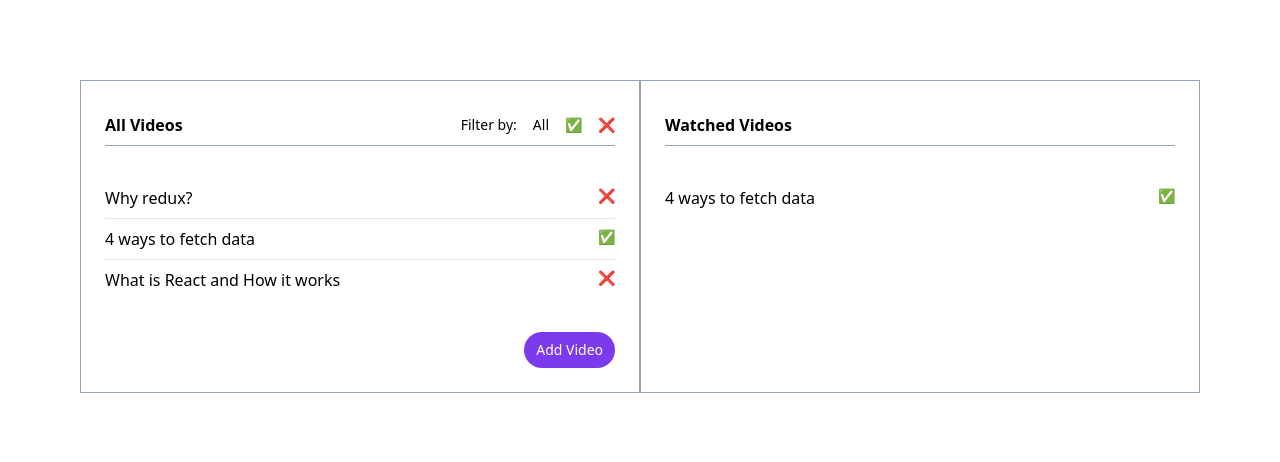
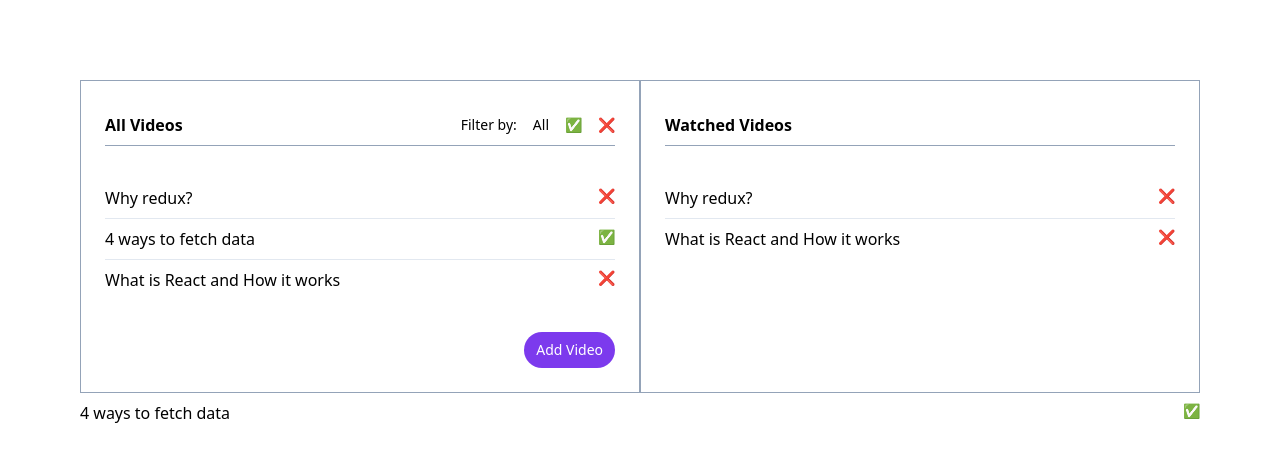
Before and after one commit to Nabi171/M10-videoLws, a React (Create React App) app: page / in a window 1280 px wide. Shown: the top 462 px of the page. Built offline with nearby package versions, Linux system fonts and the light colour scheme.

Commit message:
changes in code

```diff
--- a/src/App.js
+++ b/src/App.js
@@ -2,7 +2,7 @@ import React from "react";
 import AddVideo from "./components/AddVideo";
 import AllVideos from "./components/Allvideos";
 import Filters from "./components/Filters";
-// import WatchedVideos from "./components/WatchedVideos";
+import WatchedVideos from "./components/WatchedVideos";
 import UnwatchedVideo from "./components/UnwatchedVideo";
 
 function App() {
@@ -21,9 +21,10 @@ function App() {
                     <div className="border-b py-2 border-slate-400">
                         <span className="font-bold">Watched Videos</span>
                     </div>
-                    <UnwatchedVideo />
+                    <WatchedVideos />
                 </div>
             </div>
+            <UnwatchedVideo />
         </div>
     );
 }
--- a/src/components/VideoItem.js
+++ b/src/components/VideoItem.js
@@ -12,7 +12,7 @@ const VideoItem = ({ video }) => {
         dispatch(updateVideo(id));
     };
 
-    console.log("[VideoItem] renders");
+    // console.log("[VideoItem] renders");
 
     return (
         <li className="flex justify-between py-2">
```
